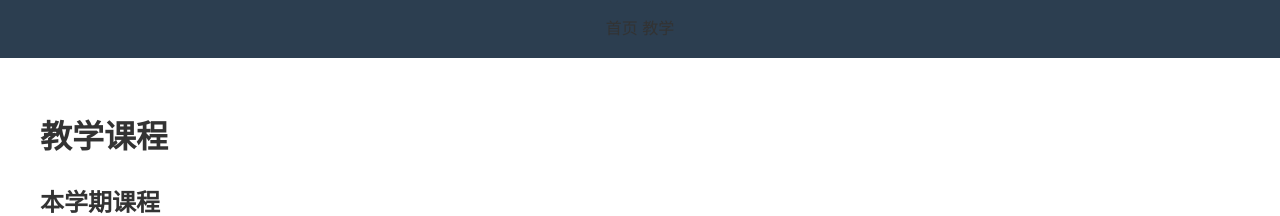
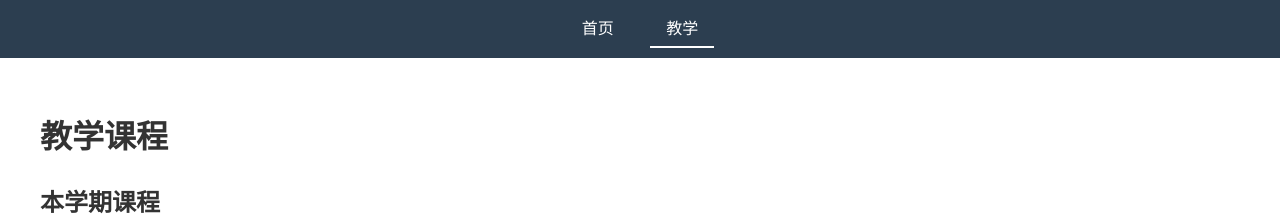
Before and after one commit to kejiwei/kejiwei.github.io, a Jekyll site: the page teaching/index.html, which Jekyll copies as it is, in a window 1280 px wide. Shown: the top 216 px of the page. Built offline with Jekyll 4.4.1, drawn with Linux system fonts in a browser that asks for light colours.

Commit message:
Update index.html

```diff
--- a/teaching/index.html
+++ b/teaching/index.html
@@ -9,8 +9,8 @@
 <body>
     <header>
         <nav class="nav-main">
-            首页
-            教学
+            <a href="/">首页</a>
+            <a href="/teaching" class="active">教学</a>
         </nav>
     </header>
 
```
